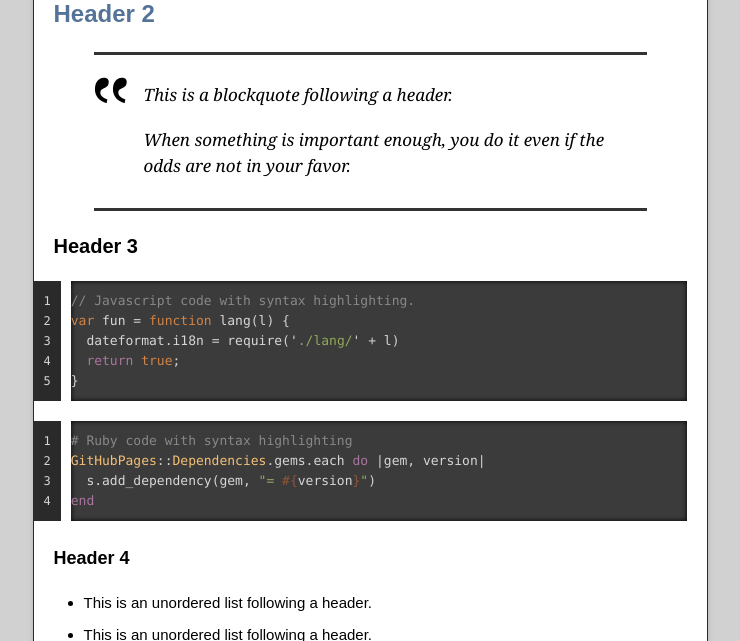
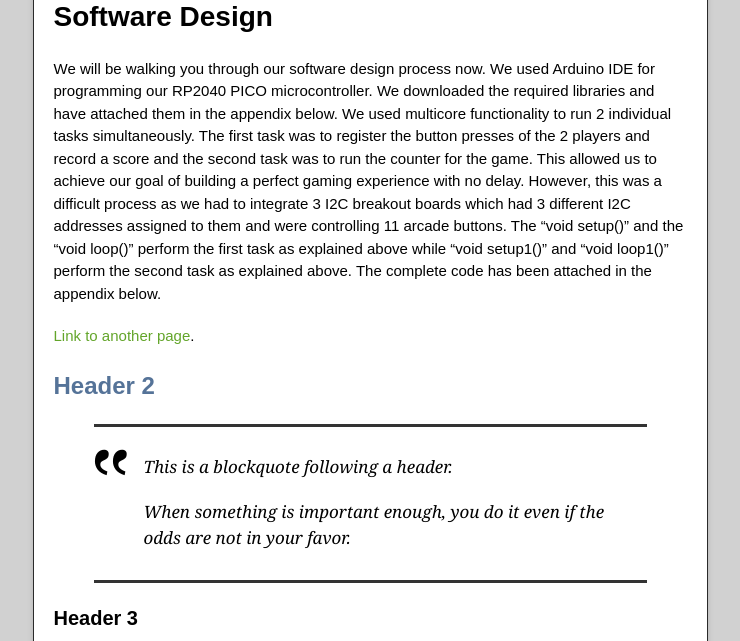
Before and after one commit to Penngineers/Penngineers.github.io, a Jekyll site: the page built from index.md, in a window 1280 px wide and 900 px high, scrolled down 6139 px, cut to the strip 259-900 px from the top of the window. Shown: the whole strip, without its empty margins (270-1010 px from the left). Built offline with Jekyll 4.4.1, drawn with Linux system fonts in a browser that asks for light colours; some of the changed text lies outside the part shown.

Commit message:
Update index.md

```diff
--- a/index.md
+++ b/index.md
@@ -69,6 +69,14 @@
 # Connection between Speaker Module and RP2040 Microcontroller
 
 ![Speaker Module Connections](https://user-images.githubusercontent.com/114092860/210122504-2e83328a-1c94-47d9-8053-80e8e0a6a0dd.png)
+
+
+# Software Design
+
+We will be walking you through our software design process now. We used Arduino IDE for programming our RP2040 PICO microcontroller. We downloaded the required libraries and have attached them in the appendix below. We used multicore functionality to run 2 individual tasks simultaneously. The first task was to register the button presses of the 2 players and record a score and the second task was to run the counter for the game. This allowed us to achieve our goal of building a perfect gaming experience with no delay. However, this was a difficult process as we had to integrate 3 I2C breakout boards which had 3 different I2C addresses assigned to them and were controlling 11 arcade buttons. The “void setup()” and the “void loop()” perform the first task as explained above while “void setup1()” and “void loop1()” perform the second task as explained above. The complete code has been attached in the appendix below.
+
+[Link to another page](./another-page.html).
+
 
 
 ## Header 2
```
